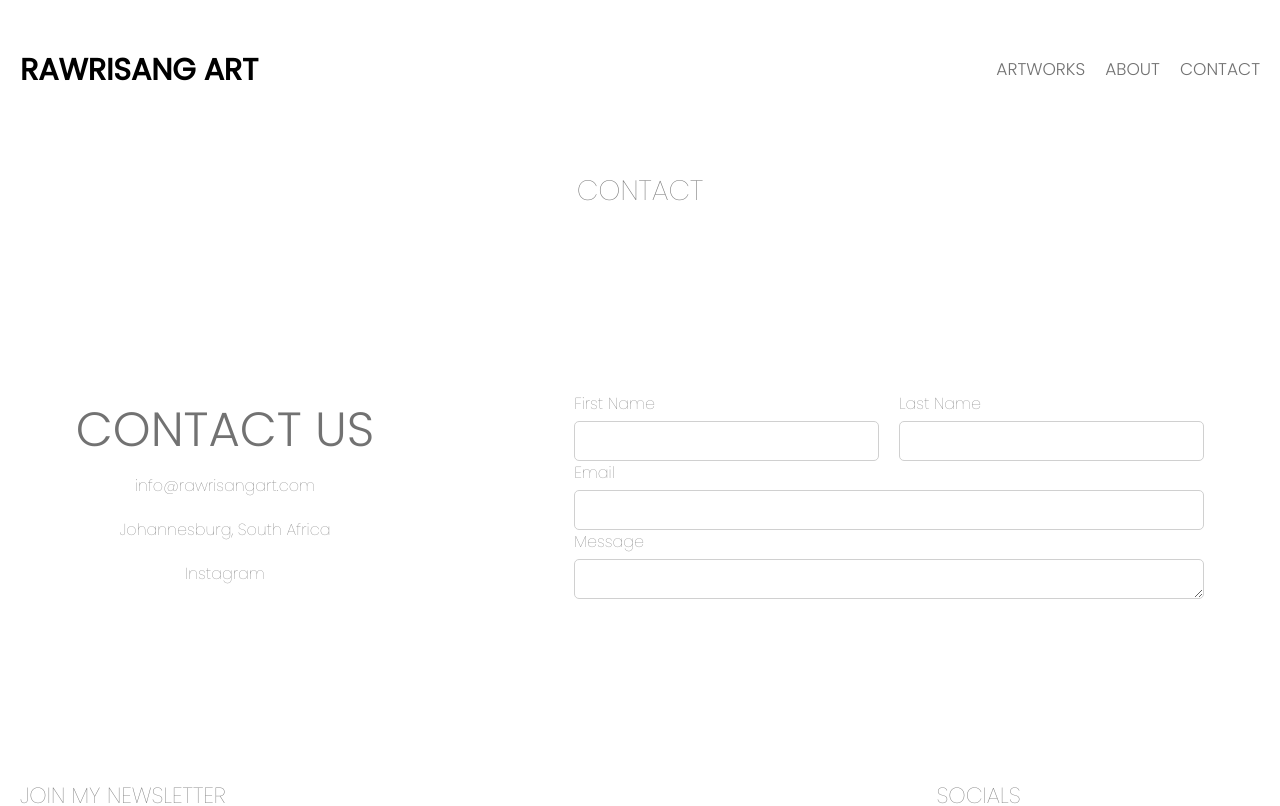
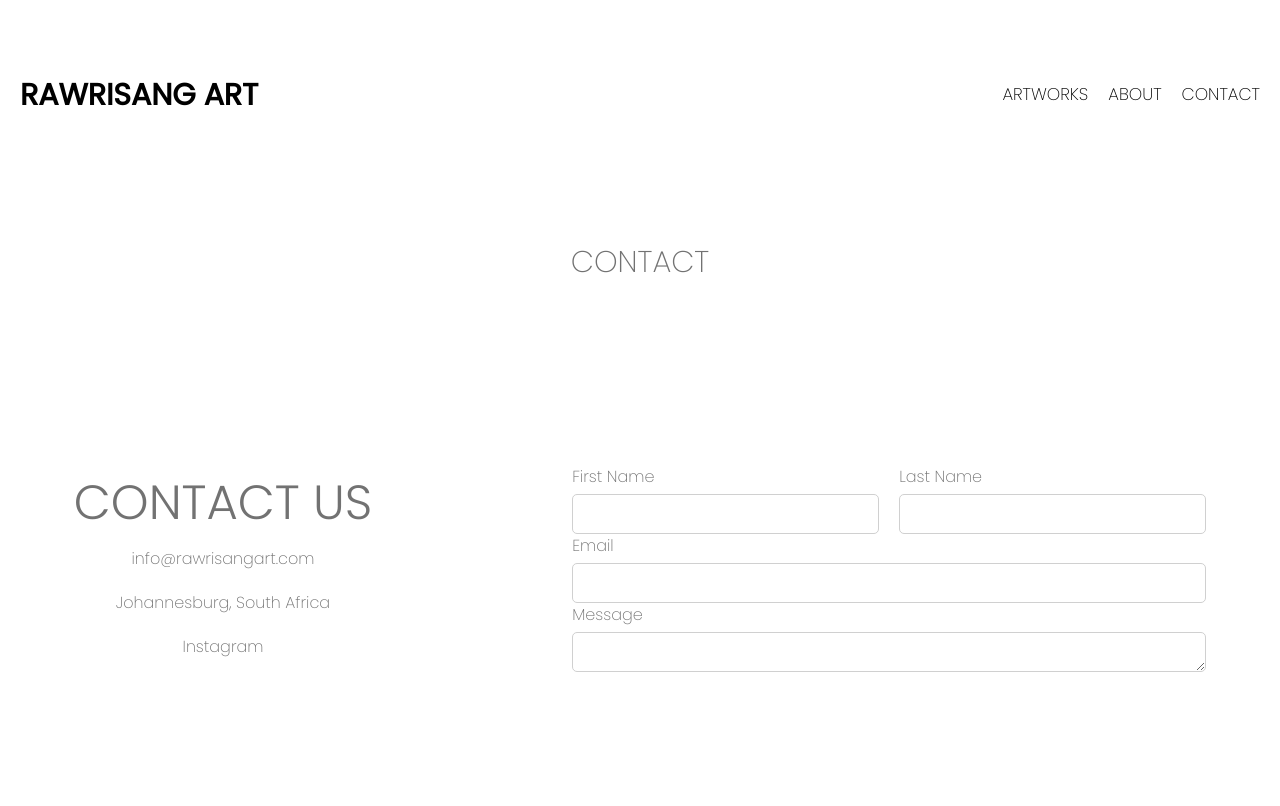
Before and after one commit to NeoBaholo/rawart, a Next.js app: page /contact in a window 1280 px wide. Shown: the top 806 px of the page. Built offline with nearby package versions, Linux system fonts and the light colour scheme.

Commit message:
Add layout

```diff
--- a/app/contact/page.module.css
+++ b/app/contact/page.module.css
@@ -2,9 +2,10 @@
     display: flex;
     justify-content: center;
     margin: 50px 0;
-    font-weight: lighter;
-    font-size: 28px;
+    font-weight: 200;
+    font-size: 30px;
     margin-bottom: 180px;
+
 }
 
 .container{
@@ -30,7 +31,7 @@
     flex-direction: column;
     align-items: center;
     row-gap: 20px;
-    font-weight: 100;
+    font-weight: 200;
 
 
 }
--- a/app/globals.css
+++ b/app/globals.css
@@ -34,5 +34,5 @@ input, textarea{
 }
 
 label{
-    font-weight: lighter;
+    font-weight: 200;
 }
--- a/app/layout.tsx
+++ b/app/layout.tsx
@@ -7,7 +7,7 @@ import Navbar from '@/components/navbar/Navbar'
 
 
 const poppins = Poppins({
-  weight: ['100', '300', '400'],
+  weight: ['100', '200', '300', '400'],
   subsets: ['latin'] })
 
 export const metadata: Metadata = {
--- a/components/footer/footer.module.css
+++ b/components/footer/footer.module.css
@@ -14,6 +14,7 @@
 .email{
     border: 1px solid #727272;
     border-radius: 5px;
+    width: 420px;
 }
 
 .btn{
--- a/components/navbar/navbar.module.css
+++ b/components/navbar/navbar.module.css
@@ -4,6 +4,9 @@
     justify-content: space-between;
     align-items: center;
     margin: 20px;
+    padding-top: 50px;
+    margin-bottom: 120px;
+    color: black;
 }
 
 .logo{
@@ -21,5 +24,5 @@
 
 .link{
     font-size: 17px;
-    font-weight: 300;
+    font-weight: 200;
 }
```
